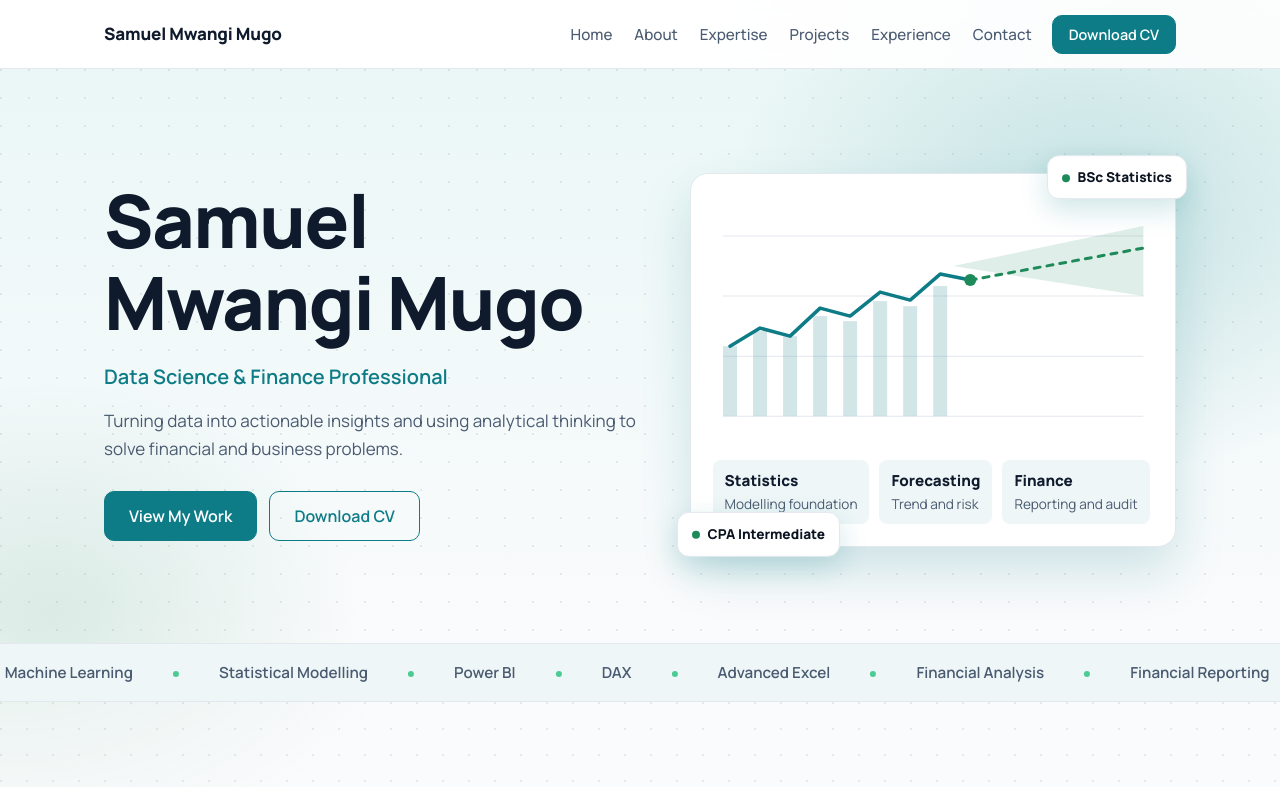
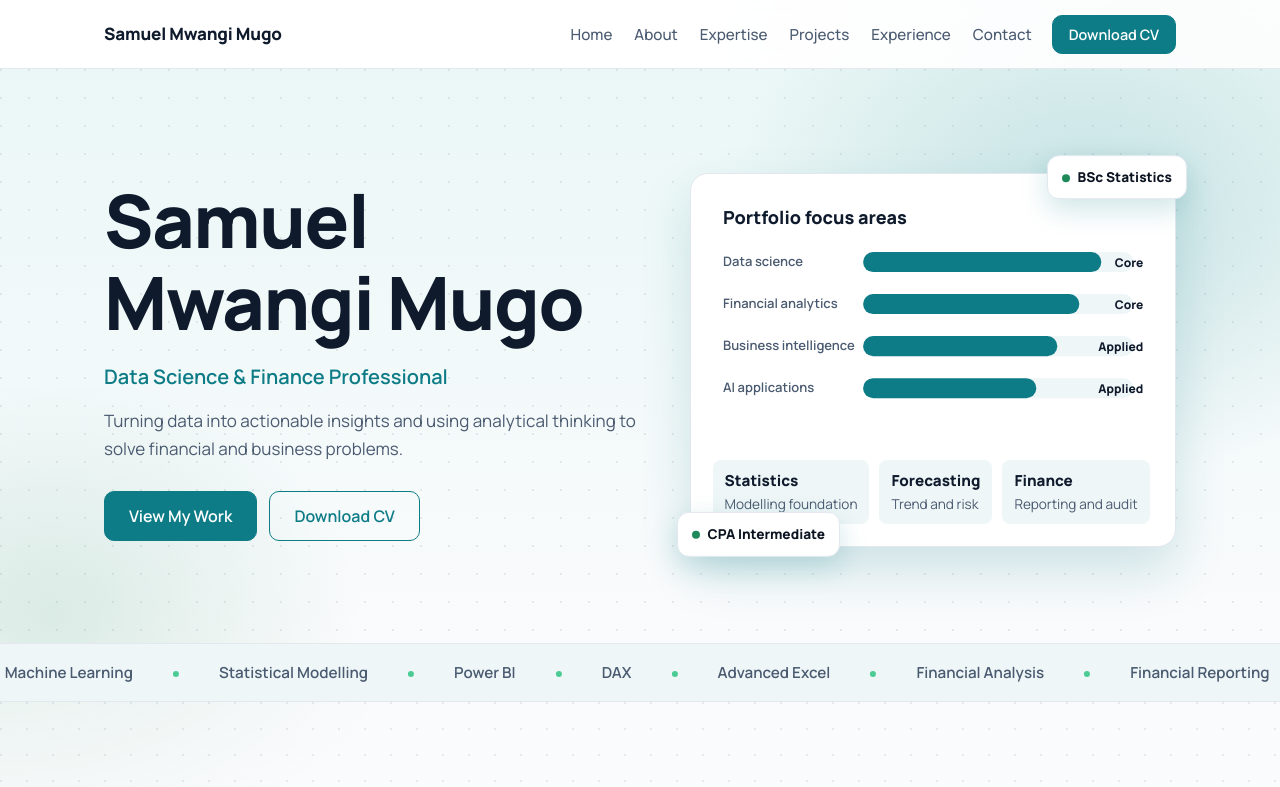
Before and after one commit to Mugo-Samuel/My-portfolio, a plain HTML site: page index.html in a window 1280 px wide. Shown: the top 787 px of the page. Drawn offline with Linux system fonts and the light colour scheme.

Commit message:
Replace hero chart with focus areas

```diff
--- a/index.html
+++ b/index.html
@@ -197,15 +197,15 @@ footer{background:var(--bg);color:var(--muted);border-top:1px solid var(--line)}
 <p class="lead">Turning data into actionable insights and using analytical thinking to solve financial and business problems.</p>
 <div class="cta"><a class="btn" href="#projects">View My Work</a><a class="btn alt" href="cv.pdf" download>Download CV</a></div>
 </div>
-<div class="chart" role="img" aria-label="Illustrative line chart of a rising financial trend with a forecast band"><span class="fb a">BSc Statistics</span><span class="fb b">CPA Intermediate</span>
+<div class="chart" role="img" aria-label="Illustrative horizontal bar chart showing focus across data science, financial analytics, business intelligence and AI applications"><span class="fb a">BSc Statistics</span><span class="fb b">CPA Intermediate</span>
 <svg viewBox="0 0 440 250">
-<g stroke="var(--line)"><line x1="10" y1="40" x2="430" y2="40"/><line x1="10" y1="100" x2="430" y2="100"/><line x1="10" y1="160" x2="430" y2="160"/><line x1="10" y1="220" x2="430" y2="220"/></g>
-<g fill="var(--tint)" stroke="none"><rect x="10" y="8" width="0" height="0"/></g>
-<g fill="var(--teal)" opacity=".18"><rect x="10" y="150" width="14" height="70"/><rect x="40" y="135" width="14" height="85"/><rect x="70" y="140" width="14" height="80"/><rect x="100" y="120" width="14" height="100"/><rect x="130" y="125" width="14" height="95"/><rect x="160" y="105" width="14" height="115"/><rect x="190" y="110" width="14" height="110"/><rect x="220" y="90" width="14" height="130"/></g>
-<path d="M240 70 L430 30 L430 100 Z" fill="var(--green)" opacity=".14"/>
-<path class="draw" d="M17 150 L47 132 L77 140 L107 112 L137 120 L167 96 L197 104 L227 78 L257 84" fill="none" stroke="var(--teal)" stroke-width="3.5" stroke-linecap="round" stroke-linejoin="round"/>
-<path d="M257 84 L430 52" fill="none" stroke="var(--green)" stroke-width="3" stroke-dasharray="6 7" stroke-linecap="round"/>
-<circle cx="257" cy="84" r="6" fill="var(--green)"/>
+<text x="10" y="28" fill="var(--ink)" font-size="18" font-weight="700">Portfolio focus areas</text>
+<g fill="var(--muted)" font-size="13" font-weight="600">
+<text x="10" y="70">Data science</text><text x="10" y="112">Financial analytics</text><text x="10" y="154">Business intelligence</text><text x="10" y="196">AI applications</text>
+</g>
+<g fill="var(--tint)"><rect x="150" y="56" width="270" height="20" rx="10"/><rect x="150" y="98" width="270" height="20" rx="10"/><rect x="150" y="140" width="270" height="20" rx="10"/><rect x="150" y="182" width="270" height="20" rx="10"/></g>
+<g class="draw" fill="var(--teal)"><rect x="150" y="56" width="238" height="20" rx="10"/><rect x="150" y="98" width="216" height="20" rx="10"/><rect x="150" y="140" width="194" height="20" rx="10"/><rect x="150" y="182" width="173" height="20" rx="10"/></g>
+<g fill="var(--ink)" font-size="12" font-weight="700" text-anchor="end"><text x="430" y="71">Core</text><text x="430" y="113">Core</text><text x="430" y="155">Applied</text><text x="430" y="197">Applied</text></g>
 </svg>
 <div class="k"><div class="chip"><b>Statistics</b>Modelling foundation</div><div class="chip"><b>Forecasting</b>Trend and risk</div><div class="chip"><b>Finance</b>Reporting and audit</div></div>
 </div>
```
